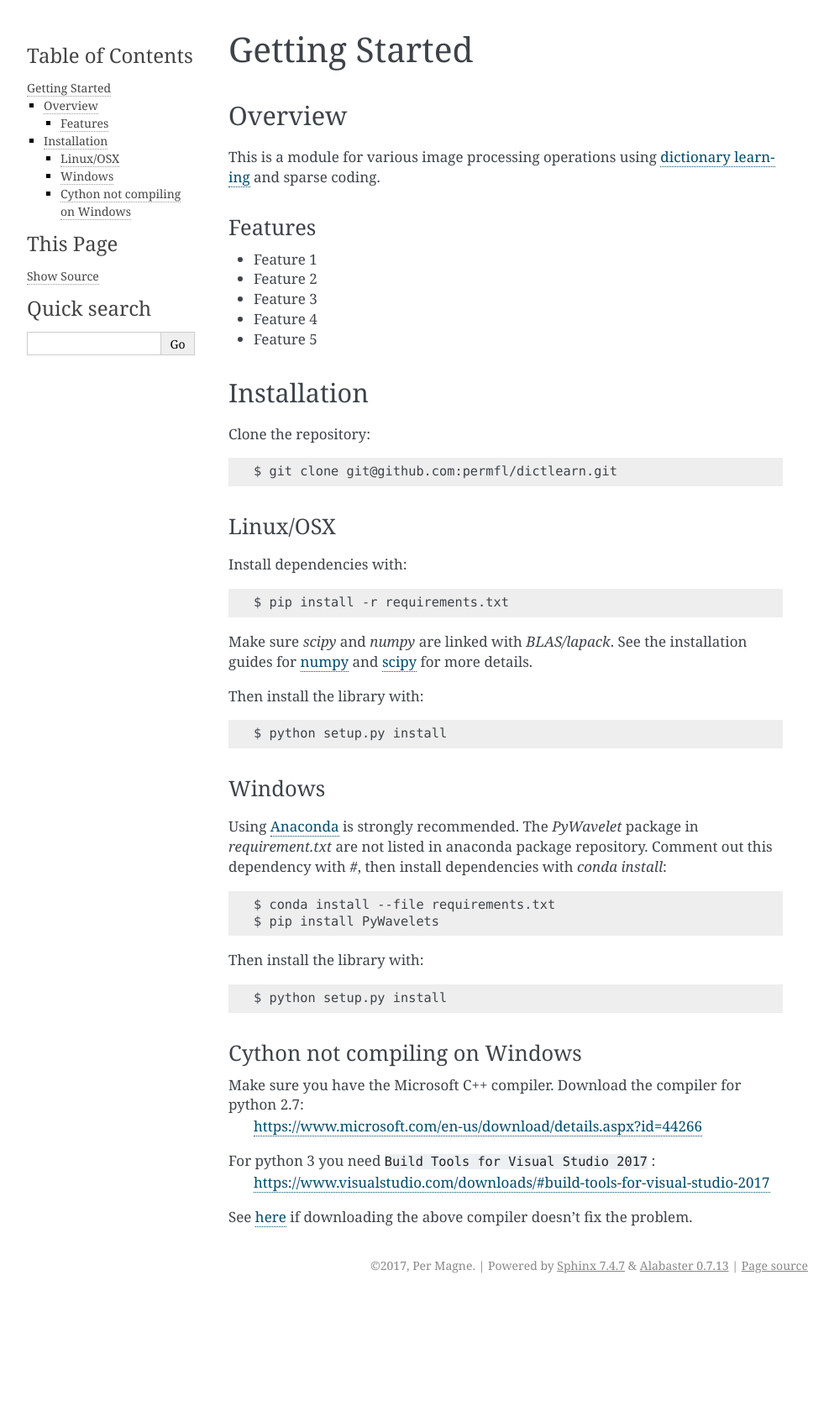
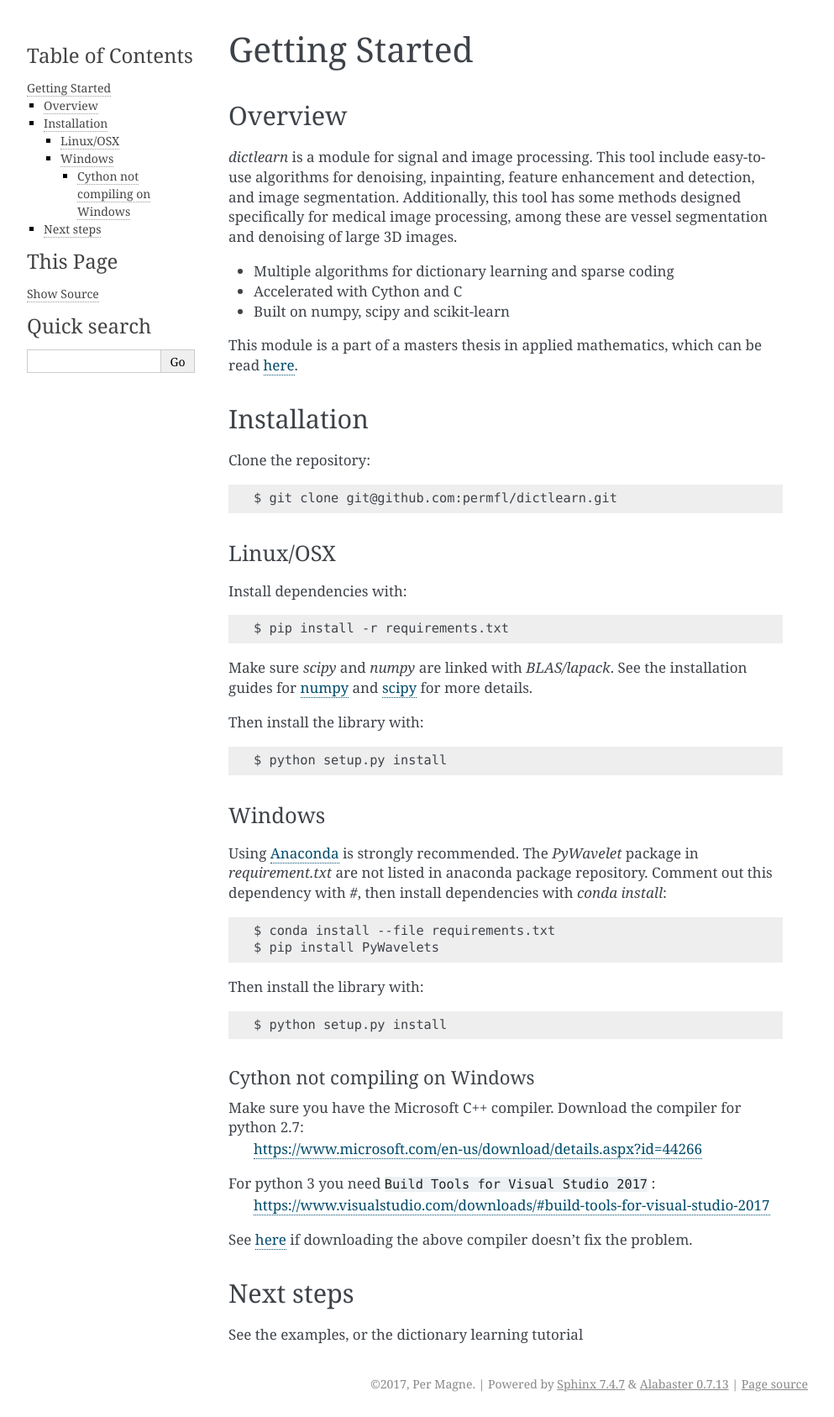
Before and after one commit to permfl/dictlearn, a Sphinx documentation site: the page built from docs/source/getting-started.rst, in a window 1280 px wide. Shown: the whole page at 84% size, without its empty margins (148-1141 px from the left). Built offline with Sphinx 7.4.7, drawn with Linux system fonts in a browser that asks for light colours; before the commit the page ends 1546 px from its top, so only the background shows below that.

Commit message:
Docs update

```diff
--- a/docs/source/getting-started.rst
+++ b/docs/source/getting-started.rst
@@ -5,18 +5,17 @@ Getting Started
 
 Overview
 ========
-This is a module for various image processing operations using `dictionary learning`_
-and sparse coding.
+`dictlearn` is a module for signal and image processing. This tool include easy-to-use algorithms for denoising,
+inpainting, feature enhancement and detection, and image segmentation. Additionally, this tool has some methods
+designed specifically for medical image processing, among these are vessel segmentation and denoising of
+large 3D images.
+
+* Multiple algorithms for dictionary learning and sparse coding
+* Accelerated with Cython and C
+* Built on numpy, scipy and scikit-learn
 
 
-Features
---------
-
-* Feature 1
-* Feature 2
-* Feature 3
-* Feature 4
-* Feature 5
+This module is a part of a masters thesis in applied mathematics, which can be read `here`__.
 
 .. _dictionary learning: https://en.wikipedia.org/wiki/Sparse_dictionary_learning
 
@@ -49,8 +48,9 @@ Then install the library with::
 
 Windows
 -------
-Using Anaconda_ is strongly recommended. The `PyWavelet` package in `requirement.txt` are not listed in anaconda package
-repository. Comment out this dependency with `#`, then install dependencies with `conda install`::
+Using Anaconda_ is strongly recommended. The `PyWavelet` package in `requirement.txt` are not listed in
+anaconda package repository.
+Comment out this dependency with `#`, then install dependencies with `conda install`::
 
     $ conda install --file requirements.txt
     $ pip install PyWavelets
@@ -62,7 +62,7 @@ Then install the library with::
 
 
 Cython not compiling on Windows
--------------------------------
+~~~~~~~~~~~~~~~~~~~~~~~~~~~~~~~
 Make sure you have the Microsoft C++ compiler. Download the compiler for python 2.7:
  https://www.microsoft.com/en-us/download/details.aspx?id=44266
 For python 3 you need :code:`Build Tools for Visual Studio 2017` :
@@ -70,6 +70,14 @@ For python 3 you need :code:`Build Tools for Visual Studio 2017` :
 
 See here_ if downloading the above compiler doesn't fix the problem.
 
+Next steps
+==========
+.. Make links
+
+See the examples, or the dictionary learning tutorial
+
 
 .. _here: https://github.com/cython/cython/wiki/InstallingOnWindows
+.. _master: https://www.duo.uio.no/bitstream/handle/10852/63309/master-florvaag.pdf
+__ master_
 .. _Anaconda: https://www.continuum.io/
```
